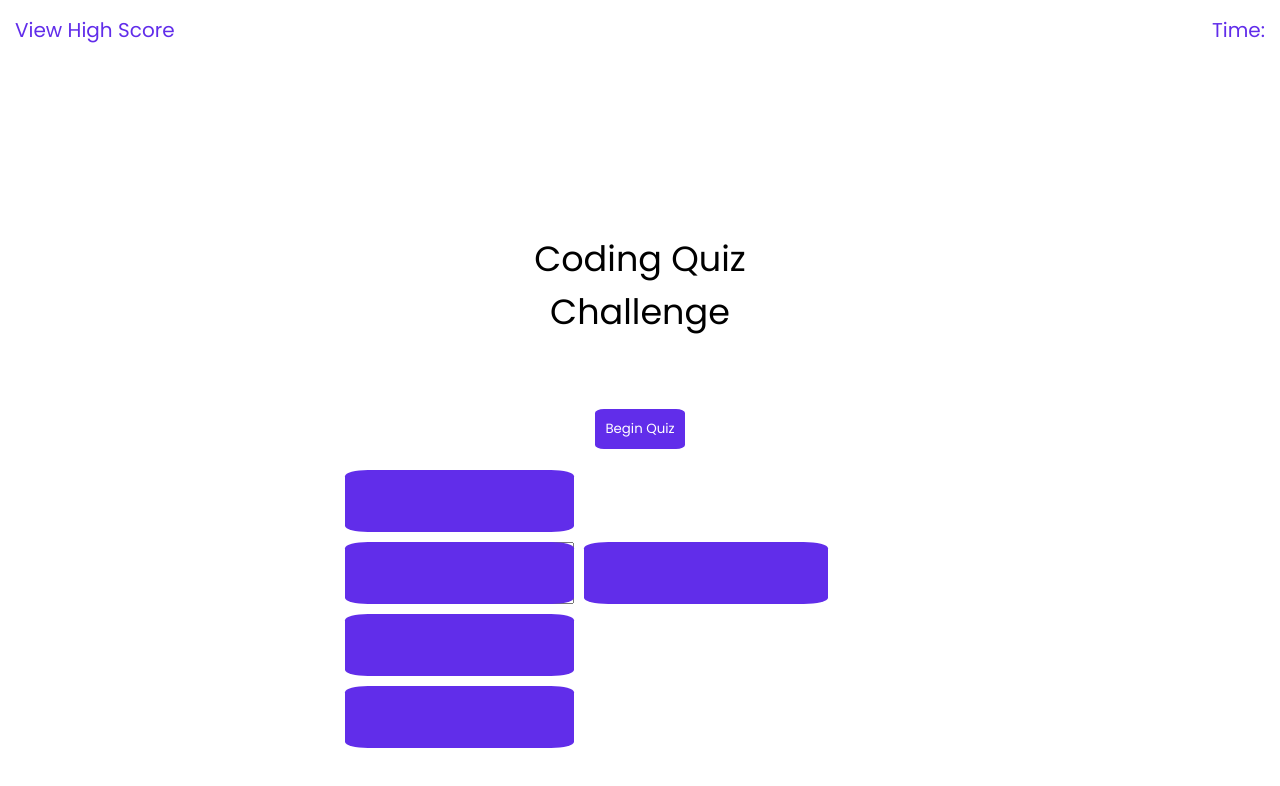
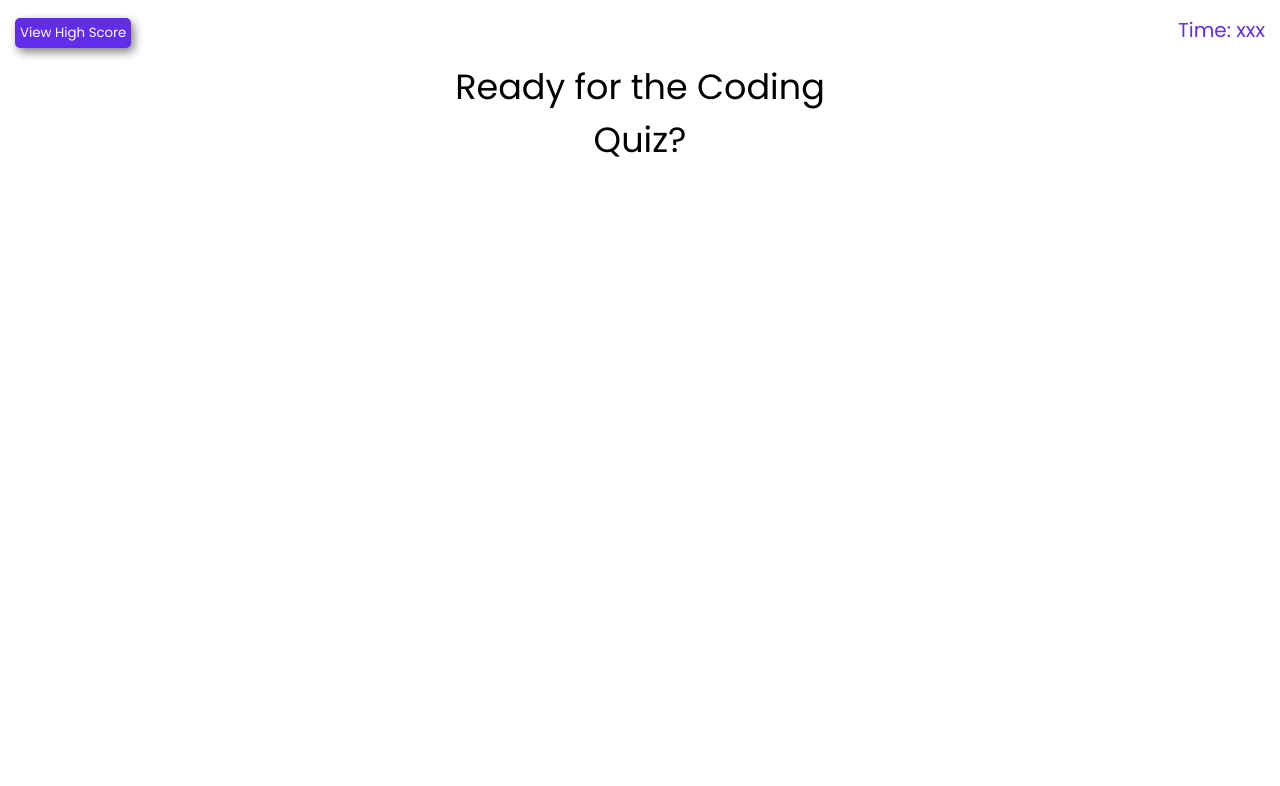
Before and after one commit to melissaigy/Code-Quiz, a plain HTML site: page index.html in a window 1280 px wide. Both pictures are taken after a click on the button "Begin Quiz". Drawn offline with Linux system fonts and the light colour scheme.

Commit message:
added js

```diff
--- a/assets/script.js
+++ b/assets/script.js
@@ -0,0 +1,19 @@
+const startButton = document.getElementById("begin");
+const questionsEl = document.getElementById("grid");
+const questionDisplay = document.getElementById("question");
+const answerOne = document.getElementsByClassName("one");
+const answerTwo = document.getElementsByClassName("two");
+const answerThree = document.getElementsByClassName("three");
+const answerFour = document.getElementsByClassName("four");
+
+startButton.addEventListener("click", startQuiz);
+
+function startQuiz() {
+  startButton.classList.add("hide");
+  questionsEl.classList.remove("hide");
+  setNextQuestion();
+}
+
+function setNextQuestion() {}
+
+function selectAnswer() {}
--- a/assets/style.css
+++ b/assets/style.css
@@ -22,6 +22,7 @@ button {
   background-color: #612dea;
   color: white;
   padding: 5px;
+  box-shadow: 3px 4px 10px gray;
 }
 
 button:hover {
@@ -36,7 +37,6 @@ button:hover {
   flex-wrap: wrap;
   flex-direction: column;
   justify-content: center;
-  margin-top: 50px;
 }
 
 #grid {
@@ -90,7 +90,7 @@ button:hover {
     transition: 0.3s;
   }
 
-.begin {
+#begin {
   grid-column: 2 / span 2;
   grid-row: 5 / span 1;
   padding: 10px 10px 10px 10px;
@@ -154,3 +154,7 @@ button:hover {
     grid-column: 1 / span 4;
     grid-row: 1 / span 2;
 }
+
+.hide {
+    display: none;
+}
--- a/index.html
+++ b/index.html
@@ -19,28 +19,28 @@
   </head>
   <body>
     <header>
-      <div>View High Score</div>
-      <div>Time:</div>
+      <div><button class="highScore">View High Score</button></div>
+      <div>Time: <span id="timeLeft">xxx</span></div>
     </header>
 
     <section id="container">
       <section id="grid">
-        <p class="question">Coding Quiz Challenge</p>
+        <p class="question">Ready for the Coding Quiz?</p>
         <p class="finalScore"></p>
         <p class="userInitials"></p>
-        <textarea id="userInitialsTextArea"></textarea>
-        <button class="begin">Begin Quiz</button>
-        <button class="answer one"></button>
-        <button class="answer two"></button>
-        <button class="answer three"></button>
-        <button class="answer four"></button>
-        <button class="submit"></button>
+        <textarea id="userInitialsTextArea" class="hide"></textarea>
+        <button id="begin">Begin Quiz</button>
+        <button class="answer one hide">one</button>
+        <button class="answer two hide">two</button>
+        <button class="answer three hide">three</button>
+        <button class="answer four hide">four</button>
+        <button class="submit hide">Submit</button>
       </section>
-      <section class="correctOrIncorrect">
+      <section class="correctOrIncorrect hide">
         <span class="CorI"></span>
       </section>
     </section>
 
-    <script src="script.js"></script>
+    <script src="./assets/script.js"></script>
   </body>
 </html>
```
